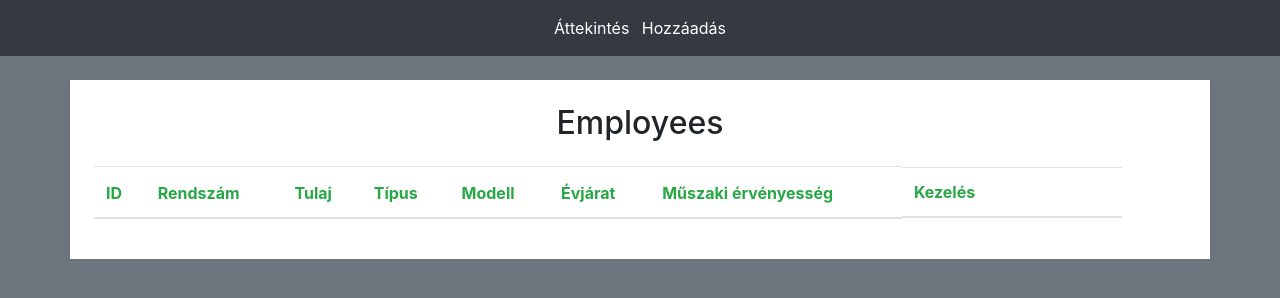
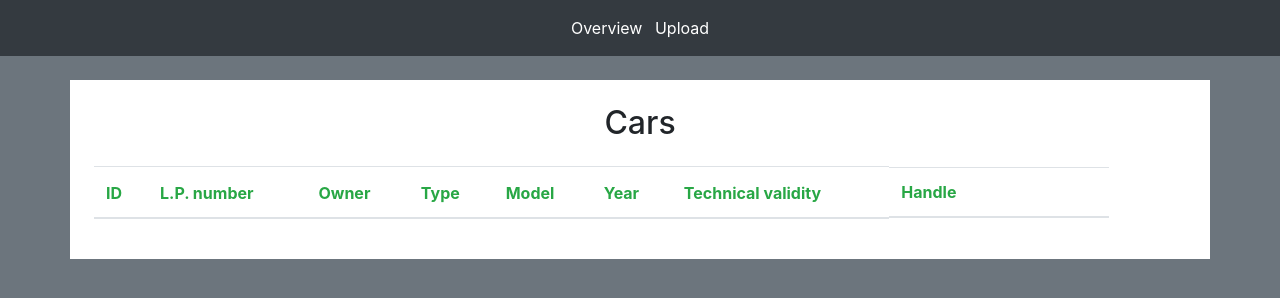
Before and after one commit to MangoZoltan/nodejs-API, a plain HTML site: page frontend/index.html in a window 1280 px wide. Drawn offline with nearby package versions, Linux system fonts and the light colour scheme; no server answers.

Commit message:
translate

```diff
--- a/frontend/index.html
+++ b/frontend/index.html
@@ -11,29 +11,29 @@
     <script src="https://stackpath.bootstrapcdn.com/bootstrap/4.4.1/js/bootstrap.min.js" integrity="sha384-wfSDF2E50Y2D1uUdj0O3uMBJnjuUD4Ih7YwaYd1iqfktj0Uod8GCExl3Og8ifwB6" crossorigin="anonymous"></script>
     <!--Egyéni CSS-->
     <link rel="stylesheet" href="style.css">
-    <title>Employees</title>
+    <title>Cars</title>
   </head>
   <body class="bg-secondary">
     <div class="container-fluid bg-dark p-3 text-center">
-      <a class="text-white mx-1" href="./index.html">Áttekintés</a>
-        <a class="text-white mx-1" href="./add.html">Hozzáadás</a>
+      <a class="text-white mx-1" href="./index.html">Overview</a>
+      <a class="text-white mx-1" href="./add.html">Upload</a>
     </div>
     <div class="container my-4 p-4 bg-white">
       <div class="row">
         <div class="col-sm-12">
-          <h2 class="text-center mb-4">Employees</h2>
+          <h2 class="text-center mb-4">Cars</h2>
           <form action="" method="post">
             <div class="table-responsive">
             <table class="table">
               <thead>
                 <th>ID</th>
-                <th>Rendszám</th>
-                <th>Tulaj</th>
-                <th>Típus</th>
-                <th>Modell</th>
-                <th>Évjárat</th>
-                <th id="muszaki-m">Műszaki érvényesség</th>
-                <th id="btn-con">Kezelés</th>
+                <th>L.P. number</th>
+                <th>Owner</th>
+                <th>Type</th>
+                <th>Model</th>
+                <th>Year</th>
+                <th id="muszaki-m">Technical validity</th>
+                <th id="btn-con">Handle</th>
               </thead>
               <tbody id="overview"></tbody>
             </table>
--- a/frontend/javascript.js
+++ b/frontend/javascript.js
@@ -30,8 +30,8 @@ function view(data, request, id){
         "<td><input id='modell"+query.id+"'   placeholder='"+query.modell+"'   value='"+query.modell+"'/></td>"+
         "<td><input id='evjarat"+query.id+"'  placeholder='"+query.evjarat+"'  value='"+query.evjarat+"'/></td>"+
         "<td><input id='muszaki"+query.id+"'  placeholder='"+query.muszaki+"'  value='"+query.muszaki+"'/></td>"+
-        "<td><button type='submit'class='btn btn-danger'   onclick = 'deleterecord("+query.id+")' >Törlés</button>"+
-        "<button type='submit'class='btn btn-warning ml-2' onclick = 'update("+query.id+")'       >Módosít</button></td>";
+        "<td><button type='submit'class='btn btn-danger'   onclick = 'deleterecord("+query.id+")' >Delete</button>"+
+        "<button type='submit'class='btn btn-warning ml-2' onclick = 'update("+query.id+")'       >Update</button></td>";
         mainContainer.appendChild(div);
       })
     } else {
```
Also changed, not shown: backend/server.js (+4 -9 lines), frontend/add.html (+11 -11 lines), 1 other file.
